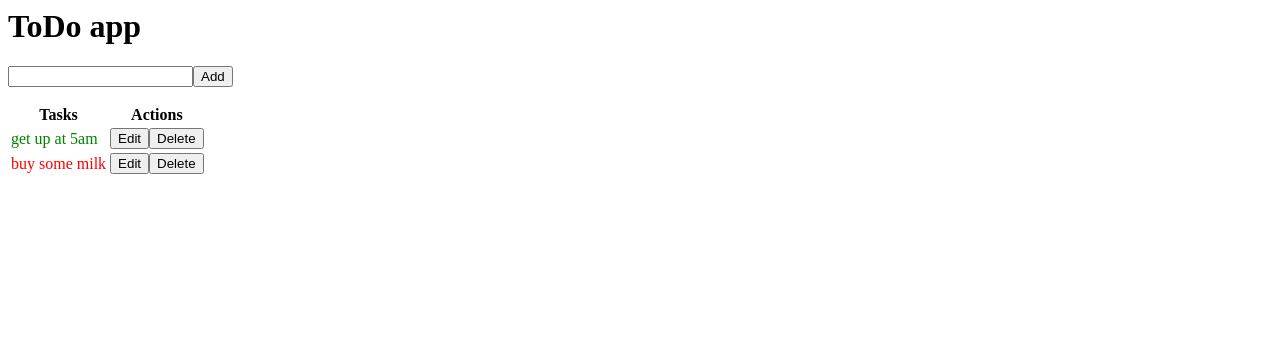
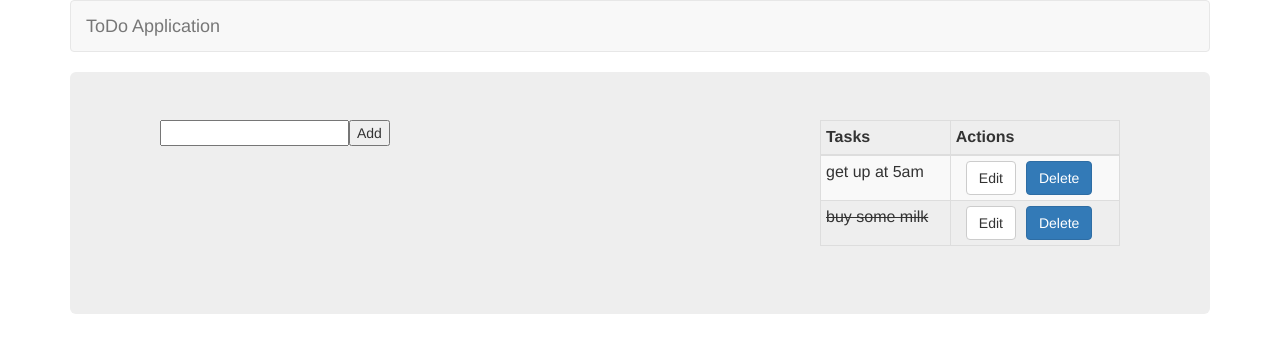
Before and after one commit to akshay2491/sample-app, a React app: page / in a window 1280 px wide. Built offline with nearby package versions, Linux system fonts and the light colour scheme.

Commit message:
a small change in style

```diff
--- a/index.html
+++ b/index.html
@@ -1,6 +1,7 @@
 <html>
 <head>
 	<title>Todo App</title>
+	<link rel="stylesheet" href="https://maxcdn.bootstrapcdn.com/bootstrap/latest/css/bootstrap.min.css">
 </head>
 <body>
  <div id='app'></div>
--- a/src/components/app.js
+++ b/src/components/app.js
@@ -1,6 +1,9 @@
 import React from 'react';
 import TodoItems from './todo-items-list';
 import CreateTodos from './create-todo';
+import {Jumbotron} from 'react-bootstrap';
+import {Button} from 'react-bootstrap';
+import {Navbar,Grid,Row,Col} from 'react-bootstrap';
 
 const todos = [
 	{
@@ -22,14 +25,32 @@ export default class App extends React.Component {
 
 	render() {
 		return (
-			<div>
-				<h1>ToDo app</h1>
+			<div className='container'>
+			<Navbar>
+			    <Navbar.Header>
+			      <Navbar.Brand>
+			        <a href="#">ToDo Application</a>
+			      </Navbar.Brand>
+			    </Navbar.Header>
+		  	</Navbar>
+			<Jumbotron>
+		  		<div className='container'>
+			  		<Grid>
+					    <Row className="show-grid">
+					      <Col xs={12} md={8}>
 					      	<CreateTodos  todos ={this.state.todos} createTask = {this.createTask.bind(this)}/>
+					      </Col>
+					      <Col xs={6} md={4}>
 					      	<TodoItems
 								toggleTask = {this.toggleTask.bind(this)}
 								editButton = {this.editButton.bind(this)}
 								deleteTask = {this.deleteTask.bind(this)}
 								todos ={this.state.todos}/>
+					      </Col>
+					    </Row>
+				    </Grid>
+			    </div>
+			</Jumbotron>
 			</div>
 		);
 	}
--- a/src/components/todo-items-list.js
+++ b/src/components/todo-items-list.js
@@ -2,7 +2,7 @@ import _ from 'lodash';
 import React from 'react';
 import TodoItemsHeader from './todo-item-header';
 import TodosListItem from './todo-list-item';
-import CreateTodos from './create-todo';
+import {Table} from 'react-bootstrap';
 
 export default class TodoItems extends React.Component {
 	renderItems() {
@@ -12,12 +12,12 @@ export default class TodoItems extends React.Component {
 
 	render() {
 		return (
-			<table>
+			<Table striped bordered condensed hover>
 				<TodoItemsHeader />
 				<tbody>
 				{this.renderItems()}
 				</tbody>
-			</table>
+			</Table>
 		);
 	}
 }
--- a/src/components/todo-list-item.js
+++ b/src/components/todo-list-item.js
@@ -1,4 +1,5 @@
 import React from 'react';
+import {Button} from 'react-bootstrap';
 
 export default class TodosListItem extends React.Component {
 
@@ -11,18 +12,19 @@ export default class TodosListItem extends React.Component {
 	}
 
 	changeState () {
+		var spacing = 10;
 		if(this.state.isEditing)
 			return (
 				<td>
-					<button onClick={this.saveTask.bind(this)}>Save</button>
-					<button onClick={this.onCancel.bind(this)}>cancel</button>
+					<Button style={{marginLeft:spacing+'px'}} onClick={this.saveTask.bind(this)}>Save</Button>
+					<Button style={{marginLeft:spacing+'px'}} bsStyle="primary" onClick={this.onCancel.bind(this)}>Cancel</Button>
 				</td>
 			)
 
 		return (
 				<td>
-				<button onClick={this.clickEdit.bind(this)}>Edit</button>
-				<button onClick={this.deleteTask.bind(this)}>Delete</button>
+				<Button style={{marginLeft:spacing+'px'}} onClick={this.clickEdit.bind(this)}>Edit</Button>
+				<Button style={{marginLeft:spacing+'px'}} bsStyle="primary" onClick={this.deleteTask.bind(this)}>Delete</Button>
 				</td>
 			)
 	}
@@ -30,15 +32,15 @@ export default class TodosListItem extends React.Component {
 	renderTask () {
 		const {task , isCompleted} = this.props;
 		const taskStyle = {
-			color:isCompleted ? 'red':'green',
+			textDecoration:isCompleted ? 'line-through':'none',
 			cursor: 'pointer'
 		};
-
+		const width = 125;
 		if(this.state.isEditing) {
 			return (
 				<td>
 				<form onSubmit={this.saveTask.bind(this)}>
-					<input type='text' defaultValue={task} ref='newTask'/>
+					<input style={{width:width+'px'}} type='text' defaultValue={task} ref='newTask'/>
 				</form>
 				</td>
 			)
```
Lines whose indentation alone changed are shown as unchanged.
